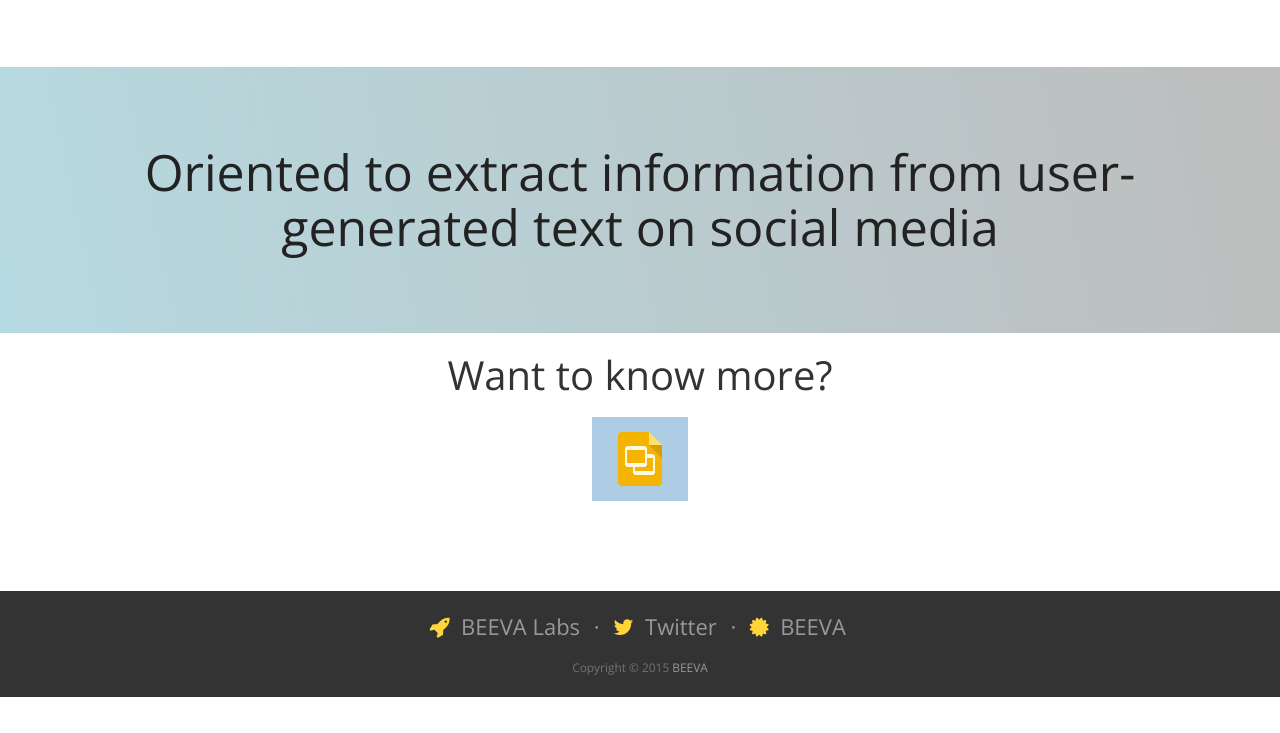
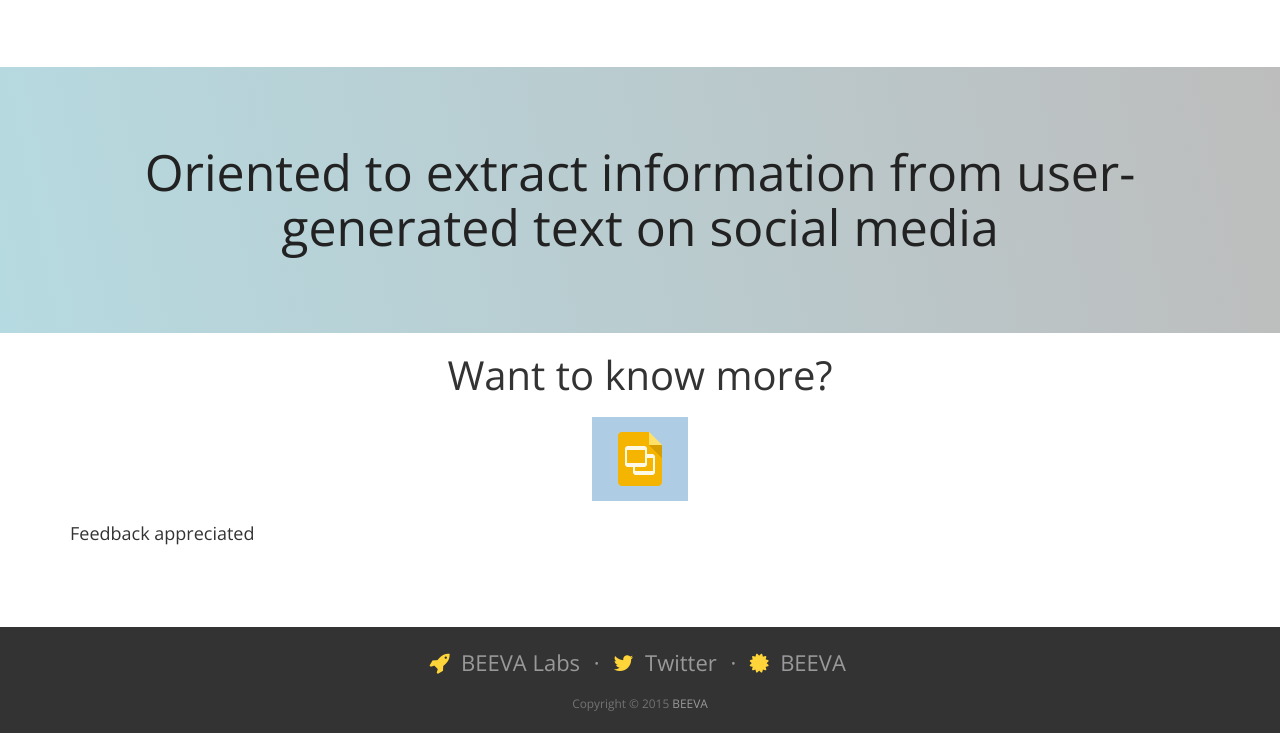
Before and after one commit to beeva-nievesabalos/nlp-landing, a website: page index.html in a window 1280 px wide. Shown: the part 785-1518 px from the top of the page. Before the commit the page ends 1482 px from the top, so only its background shows below. Drawn offline with nearby package versions, Linux system fonts and the light colour scheme; a web font is replaced by a local one.

Commit message:
added feedback form

```diff
--- a/index.html
+++ b/index.html
@@ -109,6 +109,7 @@
                     <h1>Want to know more?</h1>
                     <h1><a class="btn btn-primary btn-lg" role="button" href="https://docs.google.com/presentation/d/1kFP7lLCQTUNTQXpNa4lb5T4nEY4Vq00dQsvkY8SxqXw/edit?usp=sharing"> <img class='img-responsive slideInRight' alt="slideshare" src="img/presentations-64.png"></a></h1>
                 </div>
+                <div class='col-md-12'><p><a href="http://goo.gl/forms/EK33i0i4w7">Feedback appreciated</a></p></div>
             </div>
         </div>
 
```
